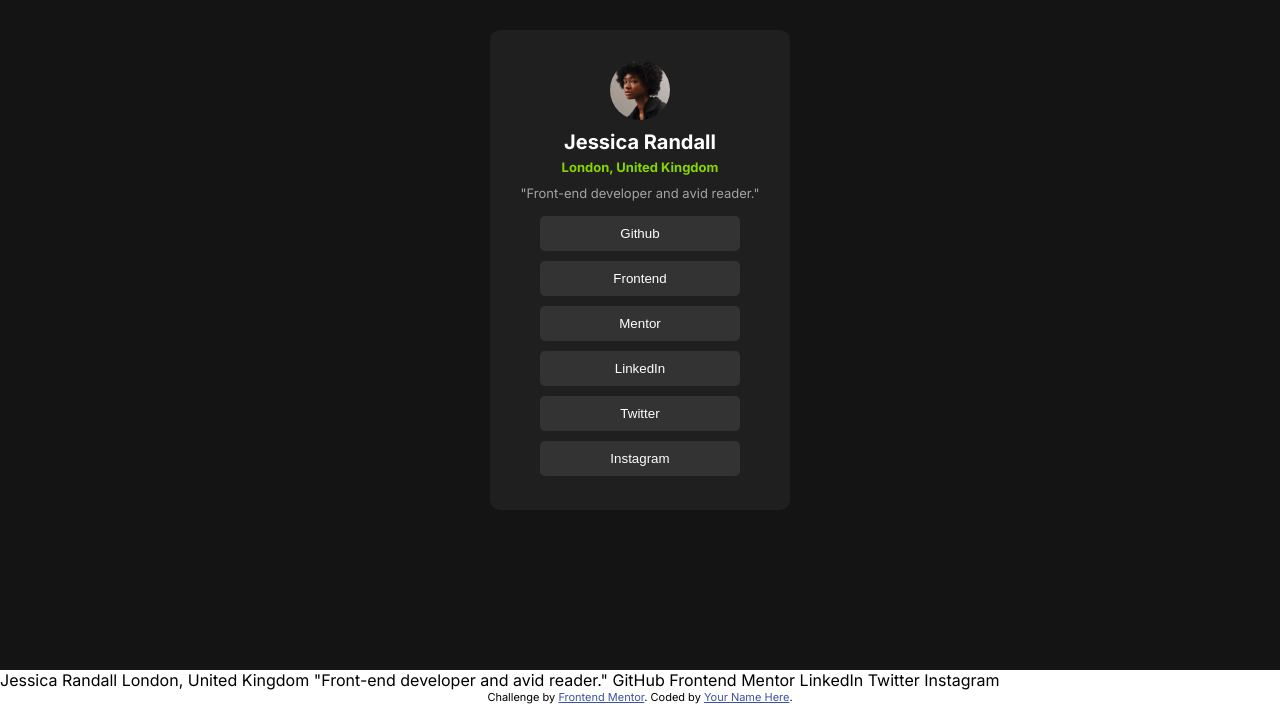
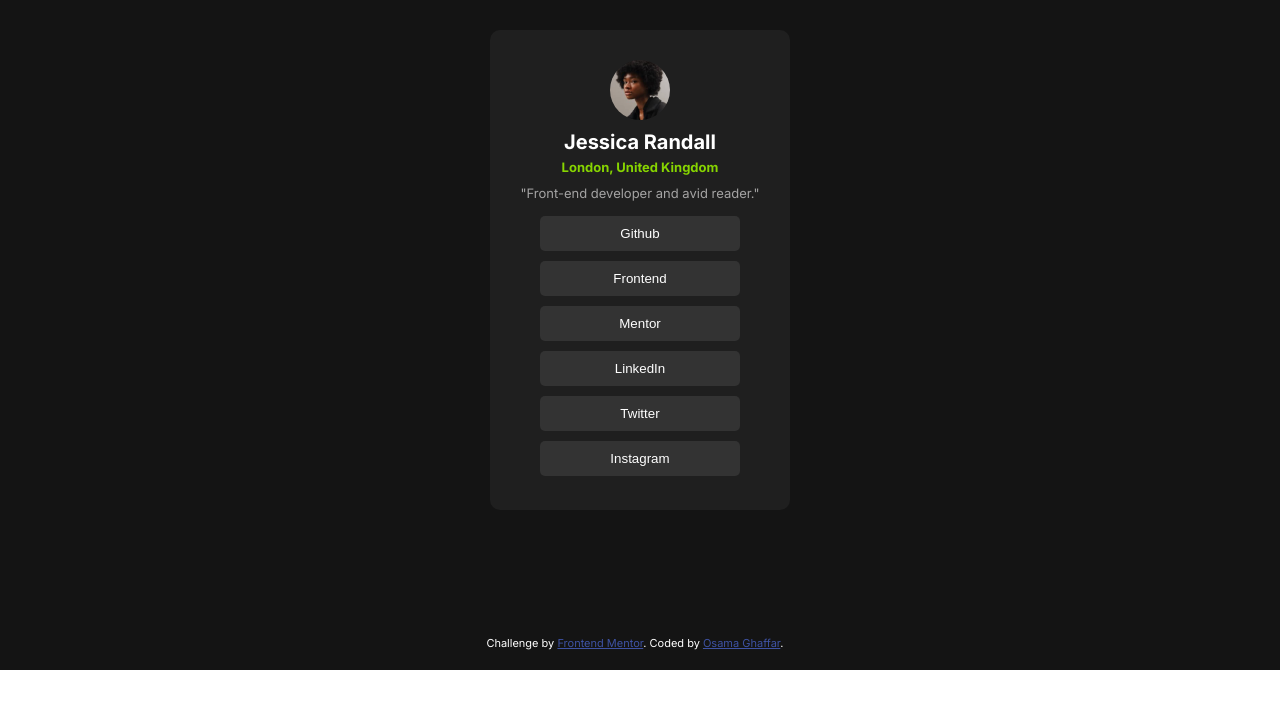
Before and after one commit to usamakhan423/Profile_card_design_HTML-CSS, a plain HTML site: page index.html in a window 1280 px wide. Shown: the part 130-834 px from the top of the page. After the commit the page ends 800 px from the top, so only its background shows below. Drawn offline with Linux system fonts and the light colour scheme.

Commit message:
Profile updated

```diff
--- a/index.html
+++ b/index.html
@@ -34,6 +34,12 @@
       .attribution {
         font-size: 11px;
         text-align: center;
+        position: absolute;
+        left: 38%;
+        bottom: 0;
+        text-align: center;
+        padding: 20px 0;
+        color: white;
       }
       .attribution a {
         color: hsl(228, 45%, 44%);
@@ -114,16 +120,12 @@
           <button>Instagram</button>
         </div>
       </div>
-    </div>
-
-    Jessica Randall London, United Kingdom "Front-end developer and avid
-    reader." GitHub Frontend Mentor LinkedIn Twitter Instagram
-
-    <div class="attribution">
-      Challenge by
-      <a href="https://www.frontendmentor.io?ref=challenge" target="_blank"
-        >Frontend Mentor</a
-      >. Coded by <a href="#">Your Name Here</a>.
+      <div class="attribution">
+        Challenge by
+        <a href="https://www.frontendmentor.io?ref=challenge" target="_blank"
+          >Frontend Mentor</a
+        >. Coded by <a href="#">Osama Ghaffar</a>.
+      </div>
     </div>
   </body>
 </html>
```
